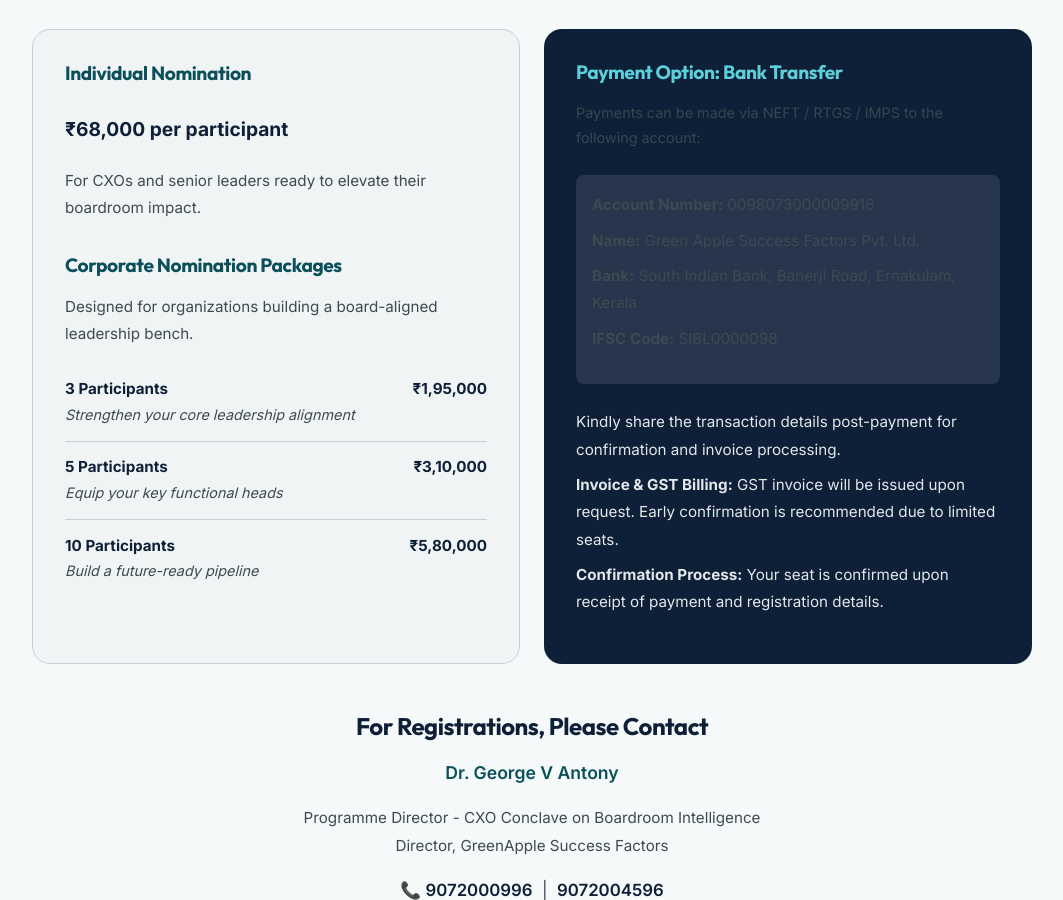
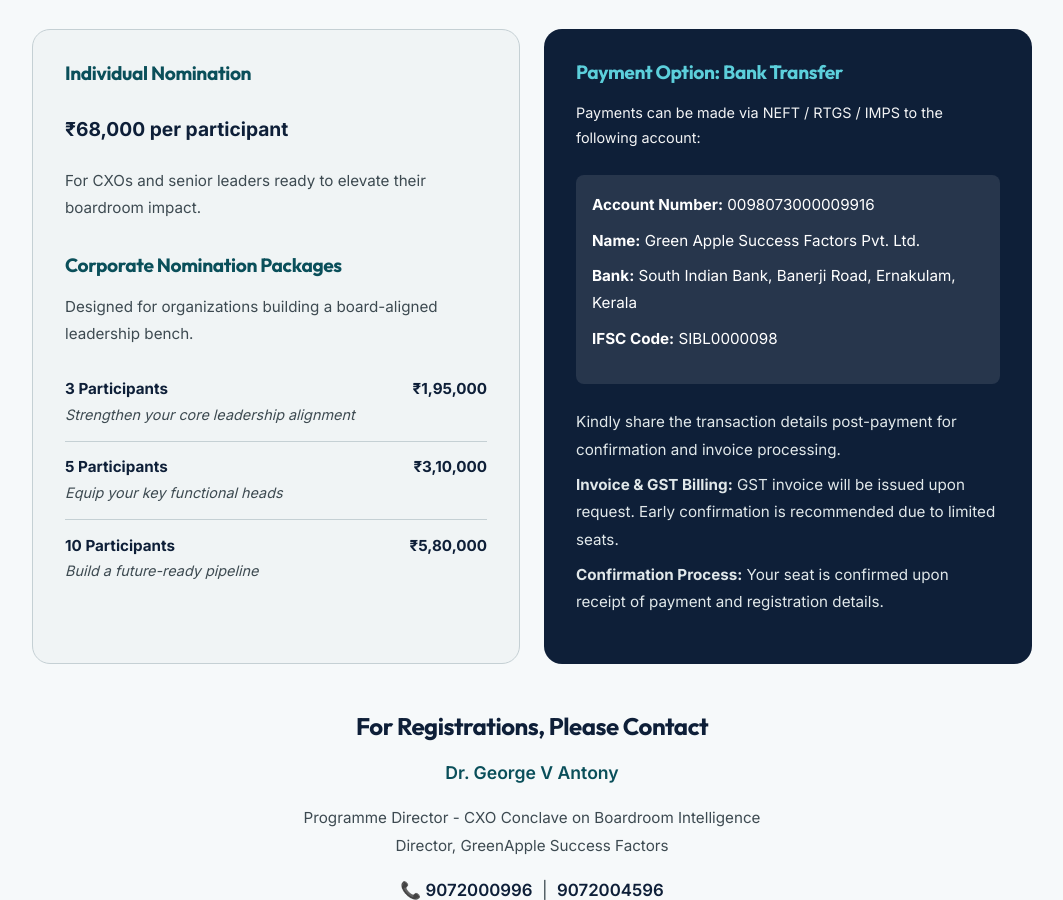
Before and after one commit to brainvarehosting/GASS, a website: page training-programs.html in a window 1280 px wide. Shown: the part 5286-6186 px from the top of the page, without its empty margins (108-1171 px from the left). Drawn offline with Linux system fonts and the light colour scheme; no server answers.

Commit message:
Fix text contrast in bank transfer payment card

```diff
--- a/training-programs.html
+++ b/training-programs.html
@@ -418,13 +418,13 @@
 
         <div class="price-card featured" style="background: var(--navy-800); color: white; border: none;">
           <h4 style="color: var(--teal-300);">Payment Option: Bank Transfer</h4>
-          <p style="margin-bottom: 1.5rem; font-size: .9rem; opacity: 0.9;">Payments can be made via NEFT / RTGS / IMPS to the following account:</p>
+          <p style="margin-bottom: 1.5rem; font-size: .9rem; color: white; opacity: 0.95;">Payments can be made via NEFT / RTGS / IMPS to the following account:</p>
 
           <div style="background: rgba(255,255,255,0.1); padding: 1rem; border-radius: var(--r-sm); margin-bottom: 1.5rem;">
-            <p style="margin-bottom: 0.5rem; font-size: .95rem;"><strong>Account Number:</strong> 0098073000009916</p>
-            <p style="margin-bottom: 0.5rem; font-size: .95rem;"><strong>Name:</strong> Green Apple Success Factors Pvt. Ltd.</p>
-            <p style="margin-bottom: 0.5rem; font-size: .95rem;"><strong>Bank:</strong> South Indian Bank, Banerji Road, Ernakulam, Kerala</p>
-            <p style="font-size: .95rem;"><strong>IFSC Code:</strong> SIBL0000098</p>
+            <p style="margin-bottom: 0.5rem; font-size: .95rem; color: white;"><strong>Account Number:</strong> 0098073000009916</p>
+            <p style="margin-bottom: 0.5rem; font-size: .95rem; color: white;"><strong>Name:</strong> Green Apple Success Factors Pvt. Ltd.</p>
+            <p style="margin-bottom: 0.5rem; font-size: .95rem; color: white;"><strong>Bank:</strong> South Indian Bank, Banerji Road, Ernakulam, Kerala</p>
+            <p style="font-size: .95rem; color: white;"><strong>IFSC Code:</strong> SIBL0000098</p>
           </div>
 
           <p style="font-size: .95rem; color: var(--gray-100); margin-bottom: 0.5rem;">Kindly share the transaction details post-payment for confirmation and invoice processing.</p>
```
